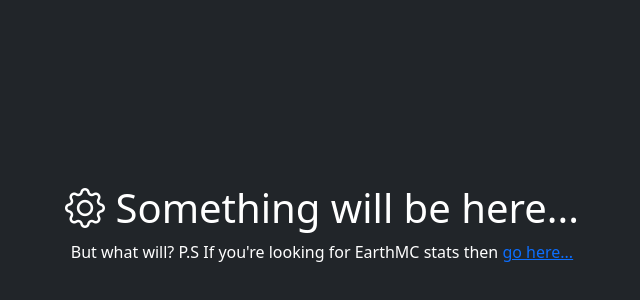
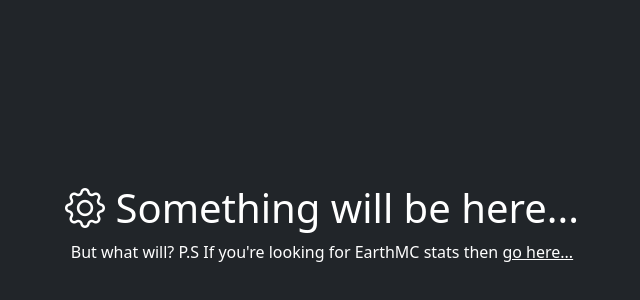
Before and after one commit to Iced-Coded/warriorrrr.github.io, a plain HTML site: page index.html in a window 1280 px wide. Shown: the part 168-468 px from the top of the page, 318-958 px from the left. Drawn offline with nearby package versions, Linux system fonts and the light colour scheme.

Commit message:
More changes to the index.html
Changes, changes! More changes to the god of changes!

```diff
--- a/index.html
+++ b/index.html
@@ -30,7 +30,7 @@
             <div class="row">
                 <h1><i class="bi bi-gear"></i> Something will be here...</h1>
             </div>
-            <p>But what will? P.S If you're looking for EarthMC stats then <a href="emcstats.html">go here...</a></p>
+            <p>But what will? P.S If you're looking for EarthMC stats then <a class="text-white" href="emcstats.html">go here...</a></p>
         </div>
     </div>
 </body>
```
